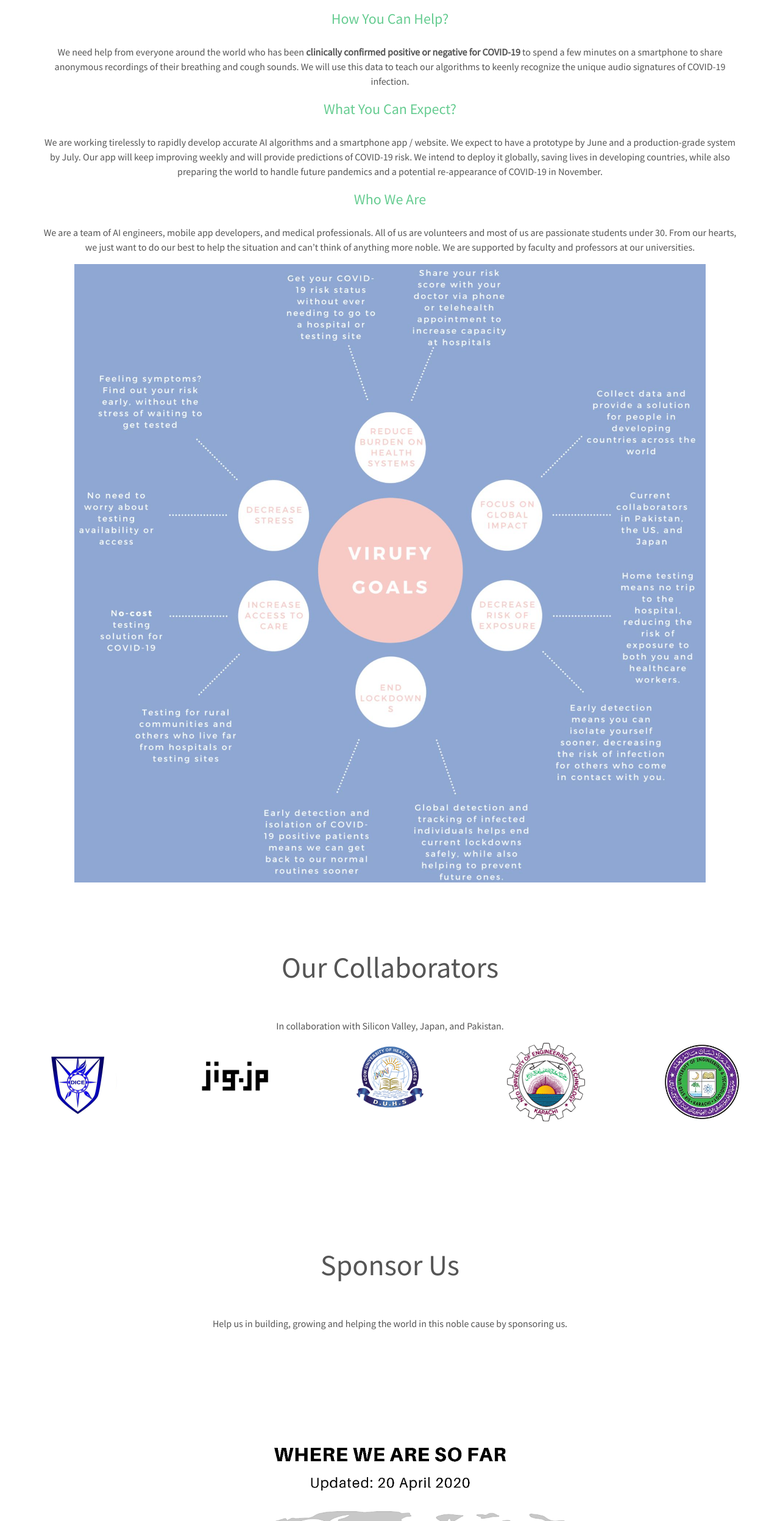
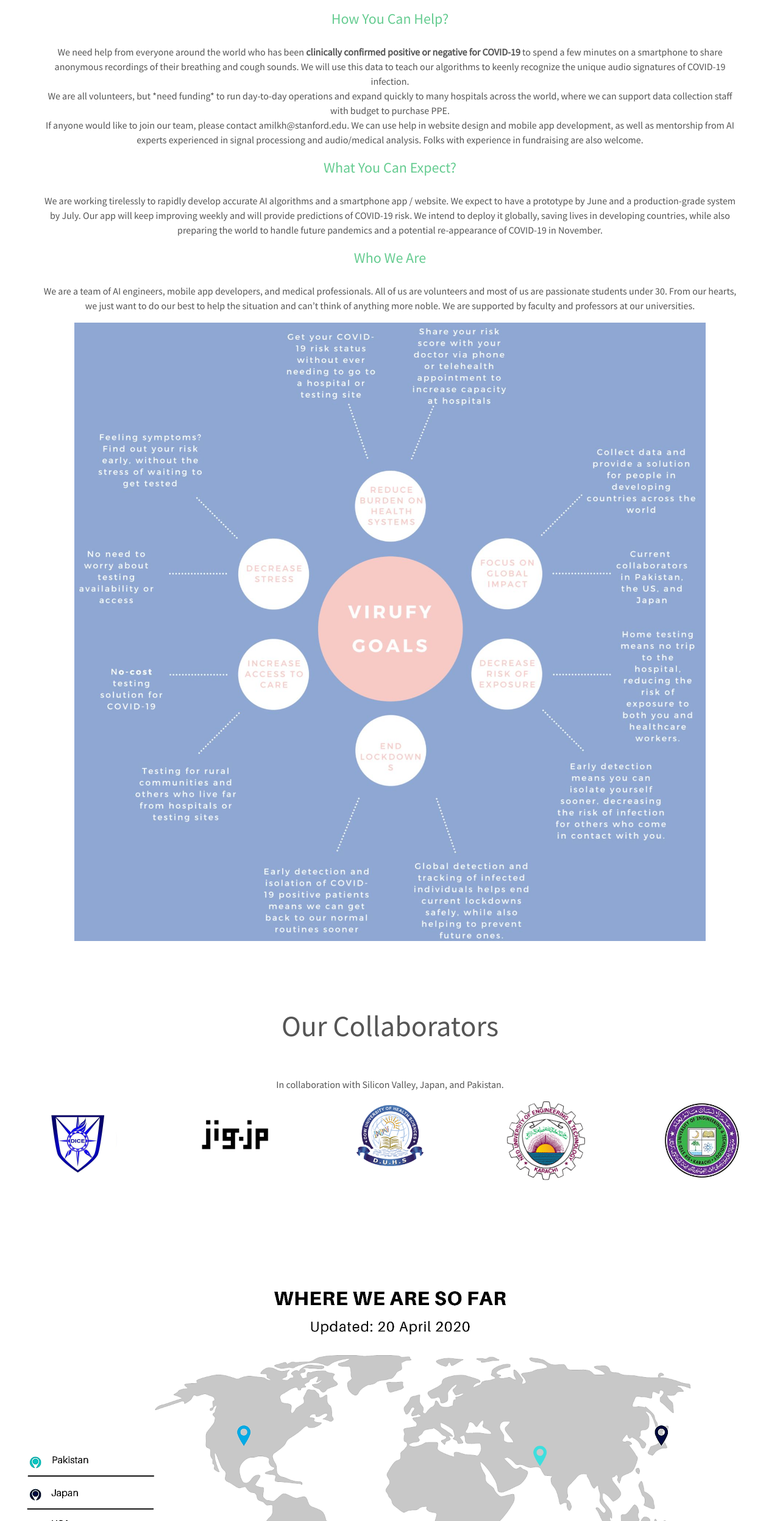
Before and after one commit to shujaatHusn/virufy.github.io, a plain HTML site: page index.html in a window 1280 px wide. Shown: the part 1356-3850 px from the top of the page at 61% size. Drawn offline with Linux system fonts and the light colour scheme.

Commit message:
add support us

```diff
--- a/index.html
+++ b/index.html
@@ -107,9 +107,16 @@
 			</h1>
 			<h1 style="font-size: medium;">
 				We need help from everyone around the world who has been <b>clinically confirmed positive or negative
-					for COVID-19</b> to spend a few minutes on a smartphone to share anonymous recordings of their
+				for COVID-19</b> to spend a few minutes on a smartphone to share anonymous recordings of their
 				breathing and cough sounds. We will use this data to teach our algorithms to keenly recognize the unique
 				audio signatures of COVID-19 infection.
+				<br>
+				We are all volunteers, but *need funding* to run day-to-day operations and expand quickly to many hospitals
+				across the world, where we can support data collection staff with budget to purchase PPE.
+				<br>
+				If anyone would like to join our team, please contact <a href="amilkh@stanford.edu">amilkh@stanford.edu</a>.
+				We can use help in website design and mobile app development, as well as mentorship from AI experts experienced
+				in signal processiong and audio/medical analysis. Folks with experience in fundraising are also welcome.
 			</h1>
 			<h1 style="font-size: x-large; color: #66cc91;">
 				What You Can Expect?
@@ -183,16 +190,6 @@
 		</div>
 	</section>
 
-	<section class="wrapper align-center">
-		<div class="inner">
-			<header id="sponsors">
-				<h1>Sponsor Us</h1>
-				<h1 style="font-size: medium">Help us in building, growing and helping the world in this noble cause by
-					sponsoring us.</h1>
-			</header>
-		</div>
-	</section>
-
 	<!--Where we are so far-->
 	<section class="align-center">
 		<img src="images/map-loc-enhanced.png" class="virufy-image" alt="Where we are so far">
```
